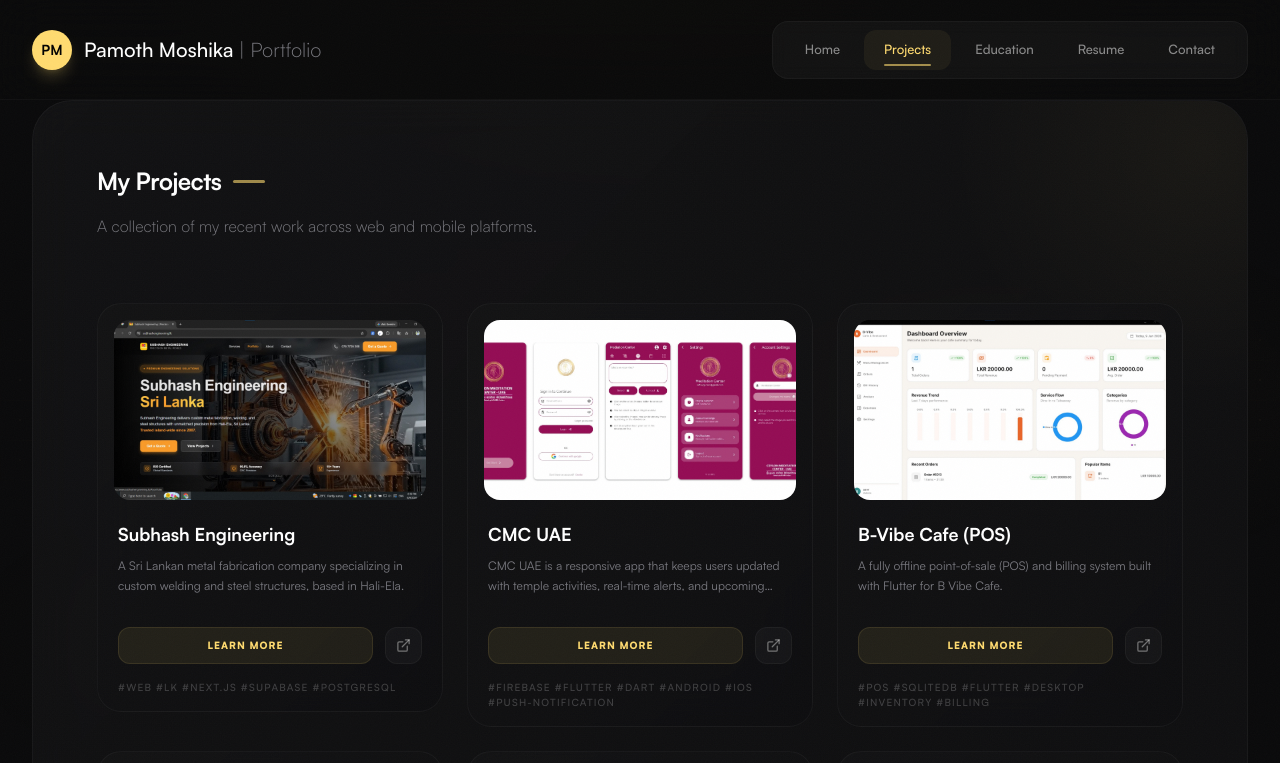
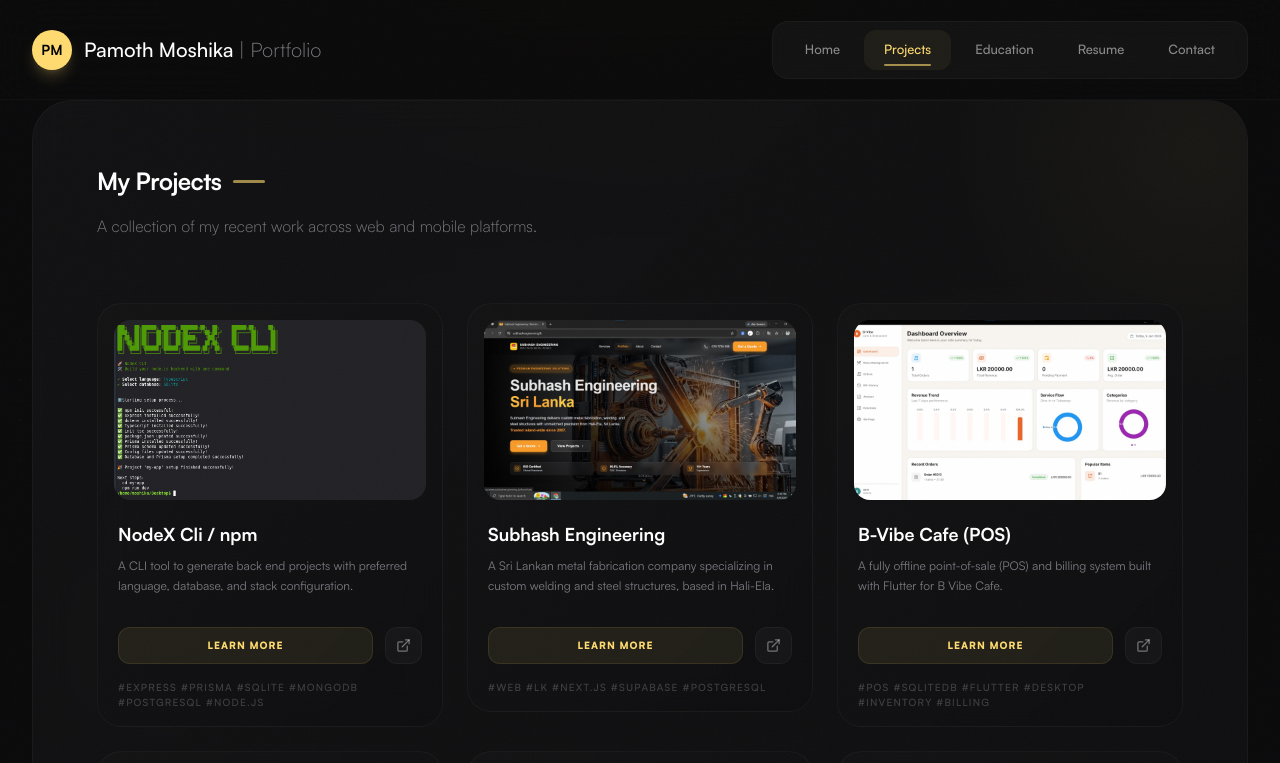
Before and after one commit to moshika38/Portfolio, a Next.js app: page /projects in a window 1280 px wide. Shown: the top 763 px of the page. Built offline with nearby package versions, Linux system fonts and the light colour scheme.

Commit message:
update new project

```diff
--- a/data/projects.ts
+++ b/data/projects.ts
@@ -1,4 +1,12 @@
 export const projects = [
+  {
+    title: "NodeX Cli / npm",
+    image: "/assets/projects/nodex.png",
+    description:
+      "A CLI tool to generate back end projects with preferred language, database, and stack configuration.",
+    link: "https://github.com/moshika38/NodeX-CLI",
+    tags: "#express #prisma #sqlite #mongoDB #postgreSQL #node.js",
+  },
   {
     title: "Subhash Engineering",
     image: "/assets/projects/sb.jpg",
@@ -6,17 +14,6 @@
       "A Sri Lankan metal fabrication company specializing in custom welding and steel structures, based in Hali-Ela.",
     link: "https://www.subhashengineering.lk/",
     tags: "#web #lk #next.js #supabase #⁠postgreSql",
-    type: "web",
-  },
-
-  {
-    title: "CMC UAE",
-    image: "/assets/projects/cmc.png",
-    description:
-      "CMC UAE is a responsive app that keeps users updated with temple activities, real-time alerts, and upcoming events directly on their devices.",
-    link: "https://play.google.com/store/apps/details?id=com.meditationcenter.uae",
-    tags: "#firebase #flutter #dart #android #ios #push-notification",
-    type: "mobile",
   },
 
   {
@@ -26,7 +23,14 @@
       "A fully offline point-of-sale (POS) and billing system built with Flutter for B Vibe Cafe.",
     link: "https://github.com/moshika38/B-Vibe-Cafe",
     tags: "#pos #sqlitedb #flutter #desktop #inventory #billing",
-    type: "web",
+  },
+  {
+    title: "CMC UAE",
+    image: "/assets/projects/cmc.png",
+    description:
+      "CMC UAE is a responsive app that keeps users updated with temple activities, real-time alerts, and upcoming events directly on their devices.",
+    link: "https://play.google.com/store/apps/details?id=com.meditationcenter.uae",
+    tags: "#firebase #flutter #dart #android #ios #push-notification",
   },
   {
     title: "GourmetHaven",
@@ -35,7 +39,6 @@
       "A modern, responsive restaurant website built with Next.js, featuring menus, location details, payments, and authentication.",
     link: "https://gourmet-haven-pied.vercel.app/",
     tags: "#firebase #stripe #next.js #mongodb #typescript",
-    type: "web",
   },
   {
     title: "CoffeeShop",
@@ -44,7 +47,6 @@
       "Front-end code for the Coffee House website, designed to showcase its menu, brand, and offerings while engaging potential customers through a modern, responsive interface.",
     link: "https://github.com/moshika38/coffeeShop",
     tags: "#html #css #js #bootstrap",
-    type: "web",
   },
   {
     title: "Social Connect",
@@ -53,7 +55,6 @@
       "A feature-rich social media app built with Flutter, providing users with an engaging platform to connect, share, and communicate effortlessly.",
     link: "https://github.com/moshika38/Flutter-Social-Media-App",
     tags: "#flutter #dart #android #ios #firebase #push-notification",
-    type: "mobile",
   },
 
   {
@@ -63,7 +64,6 @@
       "A Flutter-based task management app that helps users organize and schedule tasks with an intuitive interface. It includes attractive animated activities and provides scheduled notifications.",
     link: "https://github.com/moshika38/Work-Manager-App",
     tags: "#android #ios #Scheduling #CloudFirestone #AlertNotifications",
-    type: "mobile",
   },
 
   {
@@ -73,7 +73,6 @@
       "An advanced AI-powered chat application built with Flutter. This app enables users to interact with AI for personalized conversations, providing an engaging and intelligent chat experience.",
     link: "https://github.com/moshika38/Ai-Chat-App-with-Flutter",
     tags: "#android #ios #Authentication #Ai #Chat #Gemini",
-    type: "mobile",
   },
 
   {
@@ -83,7 +82,6 @@
       "A Flutter-based application designed for efficient document scanning and management. The app includes both free and premium features, with a seamless payment gateway integration for upgrading to the premium version. The premium version offers additional capabilities tailored for professional use.",
     link: "https://github.com/moshika38/Scanner-App",
     tags: "#android #ios #Stripe #API #Payment #Gateway",
-    type: "mobile",
   },
   {
     title: "Farm Management App UI/UX",
@@ -92,7 +90,6 @@
       "A modern farm management mobile app UI/UX designed in Flutter, focusing on clean layouts, smooth user flow, and ease of use. Includes authentication screens, dashboard, tasks, chat, and weather overview. Backend integration not included — UI/UX only.",
     link: "https://github.com/moshika38/Farm-App-UI",
     tags: "#android #ios #Flutter #UI/UX",
-    type: "mobile",
   },
   {
     title: "Drone Controller App",
@@ -101,7 +98,6 @@
       "Developed a full-stack mobile app to control drones via Arduino with Bluetooth communication. Designed the UI using Flutter, integrated flight control, real-time telemetry, and camera management.",
     link: "https://github.com/moshika38/drone-controller-app",
     tags: "#android #ios #Arduino #Bluetooth #Flutter",
-    type: "mobile",
   },
 
   {
@@ -111,6 +107,5 @@
       "An e-commerce mobile app built with Flutter for a coffee shop, using Firebase for authentication and Firestore for real-time data storage.",
     link: "https://github.com/moshika38/E-Commers-App",
     tags: "#flutter #dart #android #ios #firebase #firebase-auth #cart",
-    type: "mobile",
   },
 ];
```
Also changed, not shown: public/assets/projects/nodex.png (added).
